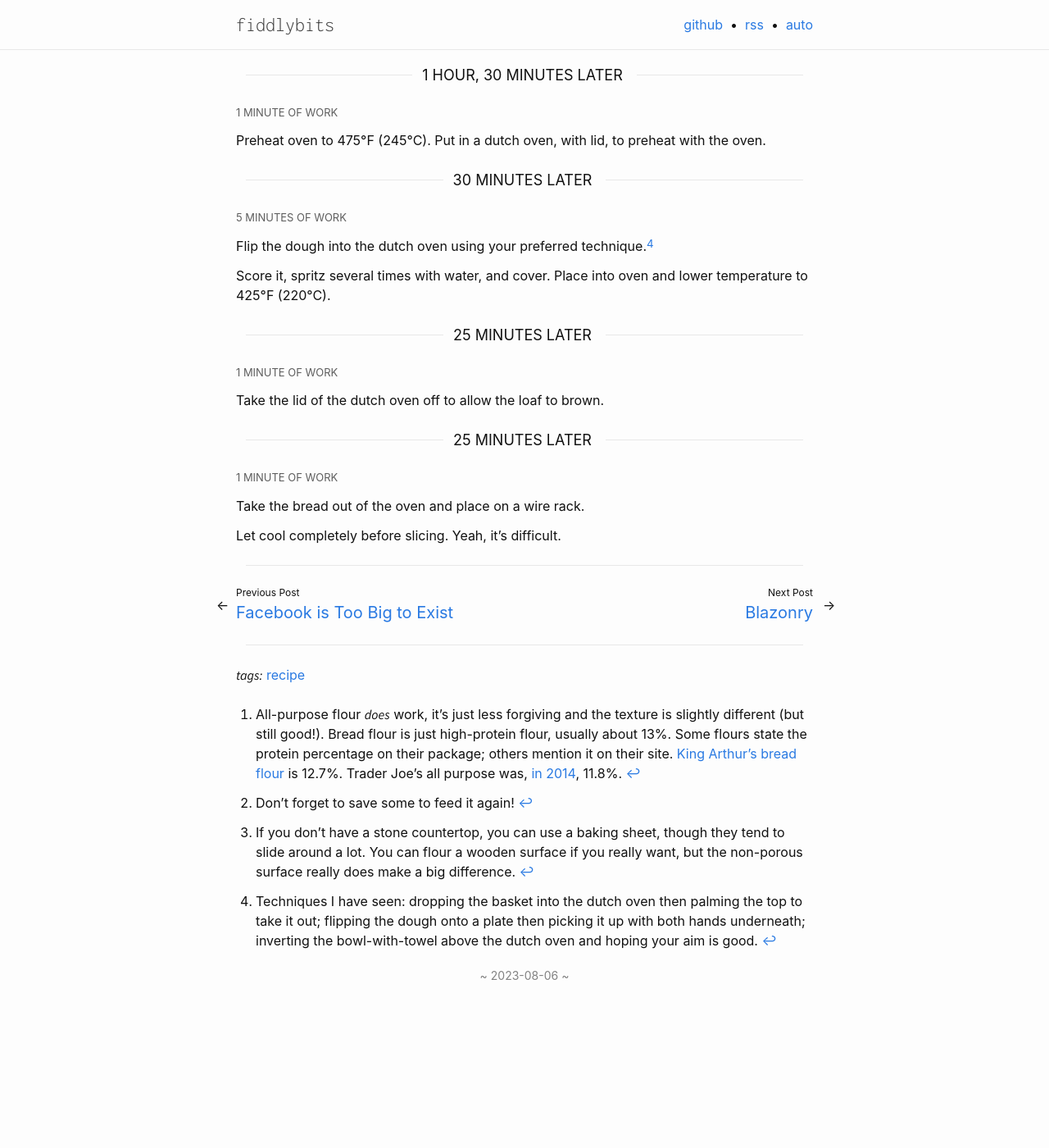
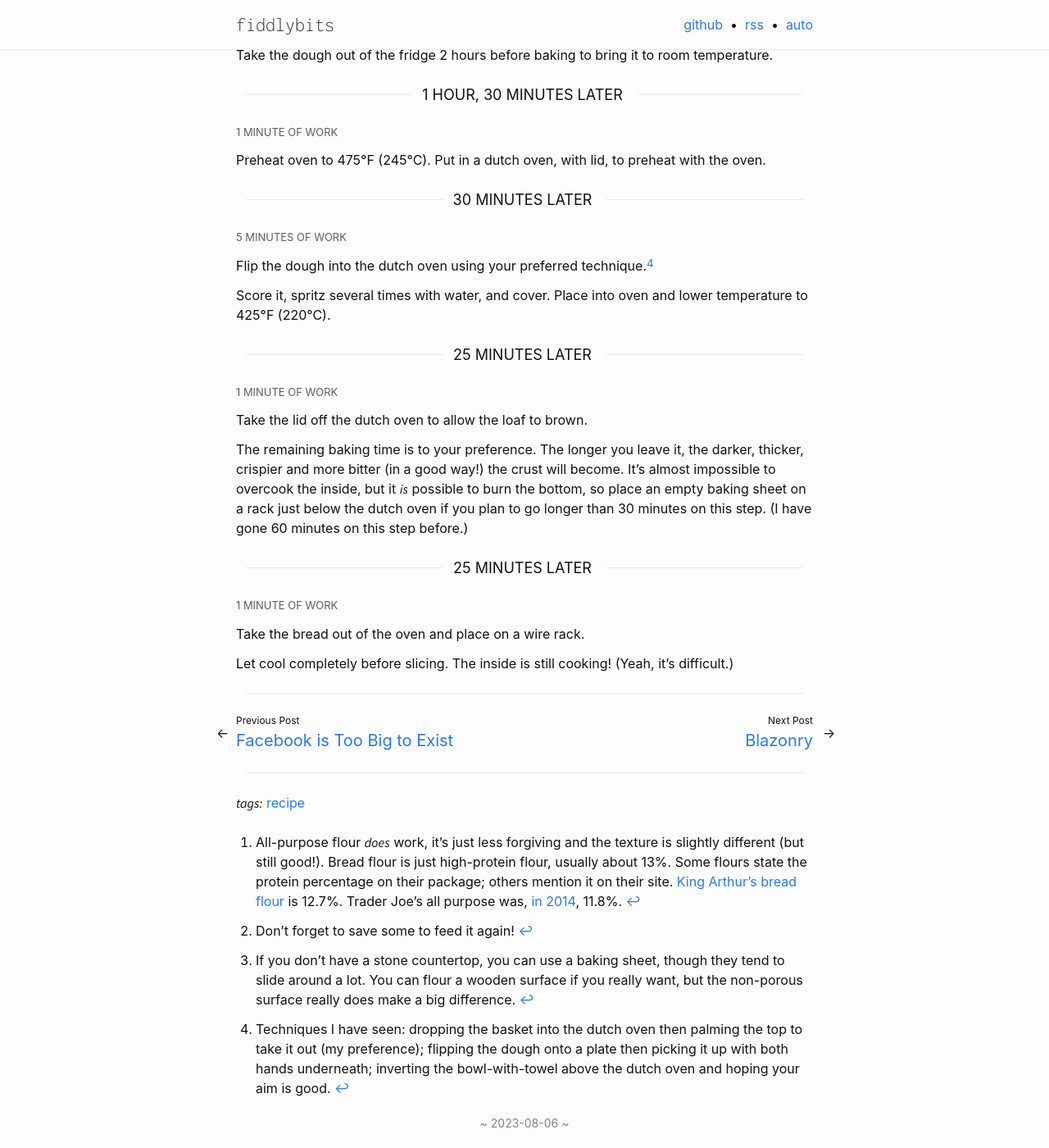
Before and after one commit to seansfkelley/seansfkelley.github.io, a Jekyll site: the page built from _posts/2023-08-06-literate-sourdough.md, in a window 1280 px wide and 1400 px high, scrolled down 1891 px. Shown: the whole window at 82% size. Built offline with Jekyll 4.4.1, drawn with Linux system fonts in a browser that asks for light colours; some web fonts are replaced; before the commit the page ends 3111 px from its top, so only the background shows below that; some of the changed text lies outside the part shown.

Commit message:
More tips for bread.

```diff
--- a/_posts/2023-08-06-literate-sourdough.md
+++ b/_posts/2023-08-06-literate-sourdough.md
@@ -84,17 +84,19 @@ Score it, spritz several times with water, and cover. Place into oven and lower
 
 {% literate_recipe_step wait="25m" duration="1m" %}
 
-Take the lid of the dutch oven off to allow the loaf to brown.
+Take the lid off the dutch oven to allow the loaf to brown.
+
+The remaining baking time is to your preference. The longer you leave it, the darker, thicker, crispier and more bitter (in a good way!) the crust will become. It's almost impossible to overcook the inside, but it _is_ possible to burn the bottom, so place an empty baking sheet on a rack just below the dutch oven if you plan to go longer than 30 minutes on this step. (I have gone 60 minutes on this step before.)
 
 {% literate_recipe_step wait="25m" duration="1m" %}
 
 Take the bread out of the oven and place on a wire rack.
 
-Let cool completely before slicing. Yeah, it's difficult.
+Let cool completely before slicing. The inside is still cooking! (Yeah, it's difficult.)
 
 {% include next-previous.html %}
 
 [^1]: All-purpose flour _does_ work, it's just less forgiving and the texture is slightly different (but still good!). Bread flour is just high-protein flour, usually about 13%. Some flours state the protein percentage on their package; others mention it on their site. [King Arthur's bread flour](https://shop.kingarthurbaking.com/items/bread-flour) is 12.7%. Trader Joe's all purpose was, [in 2014](https://www.pizzamaking.com/forum/index.php?topic=30417.msg305351#msg305351), 11.8%.
 [^2]: Don't forget to save some to feed it again!
 [^3]: If you don't have a stone countertop, you can use a baking sheet, though they tend to slide around a lot. You can flour a wooden surface if you really want, but the non-porous surface really does make a big difference.
-[^4]: Techniques I have seen: dropping the basket into the dutch oven then palming the top to take it out; flipping the dough onto a plate then picking it up with both hands underneath; inverting the bowl-with-towel above the dutch oven and hoping your aim is good.
+[^4]: Techniques I have seen: dropping the basket into the dutch oven then palming the top to take it out (my preference); flipping the dough onto a plate then picking it up with both hands underneath; inverting the bowl-with-towel above the dutch oven and hoping your aim is good.
```
Also changed, not shown: other parts of _posts/2023-08-06-literate-sourdough.md (+2 -2 lines).
